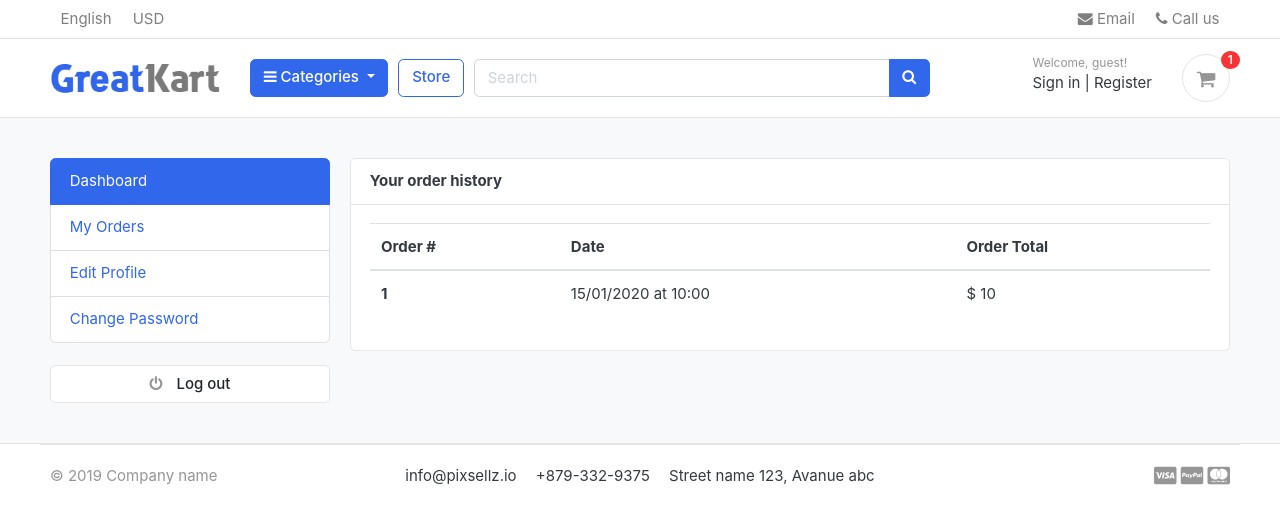
After one commit to rivka-levit/greatkart-store, a Django app: template accounts/templates/accounts/my_orders.html in a window 1280 px wide. The commit adds this page. Shown: the top 524 px of the page. Run offline with Django 4.2, Linux system fonts and the light colour scheme; the template is opened without the code that fills it: most values are stand-ins (such as "Sample title", 1, 10 or a date in 2020); some libraries are stand-ins or nearby versions; some web fonts are replaced.

Commit message:
my_orders page, view, url

```diff
--- a/accounts/templates/accounts/includes/sidebar.html
+++ b/accounts/templates/accounts/includes/sidebar.html
@@ -1,8 +1,8 @@
 <aside class="col-md-3">
 		<!--   SIDEBAR   -->
 		<div class="list-group">
-			<a class="list-group-item active" href="#"> Dashboard </a>
-			<a class="list-group-item" href="#"> My Orders </a>
+			<a class="list-group-item active" href="{% url 'accounts:dashboard' %}"> Dashboard </a>
+			<a class="list-group-item" href="{% url 'accounts:my_orders' %}"> My Orders </a>
 			<a class="list-group-item" href="#"> Edit Profile </a>
 			<a class="list-group-item" href="#">Change Password </a>
 		</div>
--- /dev/null
+++ b/accounts/templates/accounts/my_orders.html
@@ -0,0 +1,51 @@
+{% extends 'base.html' %}
+
+{% block content %}
+<!-- ========================= SECTION CONTENT ========================= -->
+<section class="section-conten padding-y bg">
+
+    {% include 'accounts/includes/alerts.html' %}
+
+<div class="container">
+	<div class="row">
+
+	    {% include 'accounts/includes/sidebar.html' %}
+
+	<main class="col-md-9">
+		<article class="card">
+		<header class="card-header">
+			<strong class="d-inline-block mr-3">Your order history</strong>
+		</header>
+		<div class="card-body">
+            <div class="row">
+                <div class="col-md-12">
+                    <table class="table table-hover">
+                      <thead>
+                        <tr>
+                          <th scope="col">Order #</th>
+                          <th scope="col">Date</th>
+                          <th scope="col">Order Total</th>
+                        </tr>
+                      </thead>
+                      <tbody>
+                      {% for order in orders %}
+                        <tr>
+                          <th scope="row">{{ order.order_number }}</th>
+                          <td>{{ order.created_at|date:'d/m/Y' }} at {{ order.created_at|time:'H:i' }}</td>
+                          <td>$ {{ order.total }}</td>
+                        </tr>
+                      {% endfor %}
+                      </tbody>
+                    </table>
+                </div>
+            </div>
+		</div> <!-- card-body .// -->
+		</article> <!-- order-group.// -->
+	</main>
+</div> <!-- row.// -->
+</div>
+
+
+</section>
+<!-- ========================= SECTION CONTENT END// ========================= -->
+{% endblock %}
--- a/accounts/urls.py
+++ b/accounts/urls.py
@@ -1,6 +1,7 @@
 from django.urls import path
 from .views import RegisterView, LoginView, logout, activate, DashboardView
 from .views import ResetPassword, ForgotPassword, reset_password_validate
+from .views import MyOrdersView
 
 app_name = 'accounts'
 
@@ -15,4 +16,5 @@ urlpatterns = [
     path('reset_password_validate/<uidb64>/<token>/', reset_password_validate,
          name='reset_password_validate'),
     path('reset_password/', ResetPassword.as_view(), name='reset_password'),
+    path('my_orders/', MyOrdersView.as_view(), name='my_orders'),
 ]
```
Also changed, not shown: accounts/views.py (+20 -1 lines).
